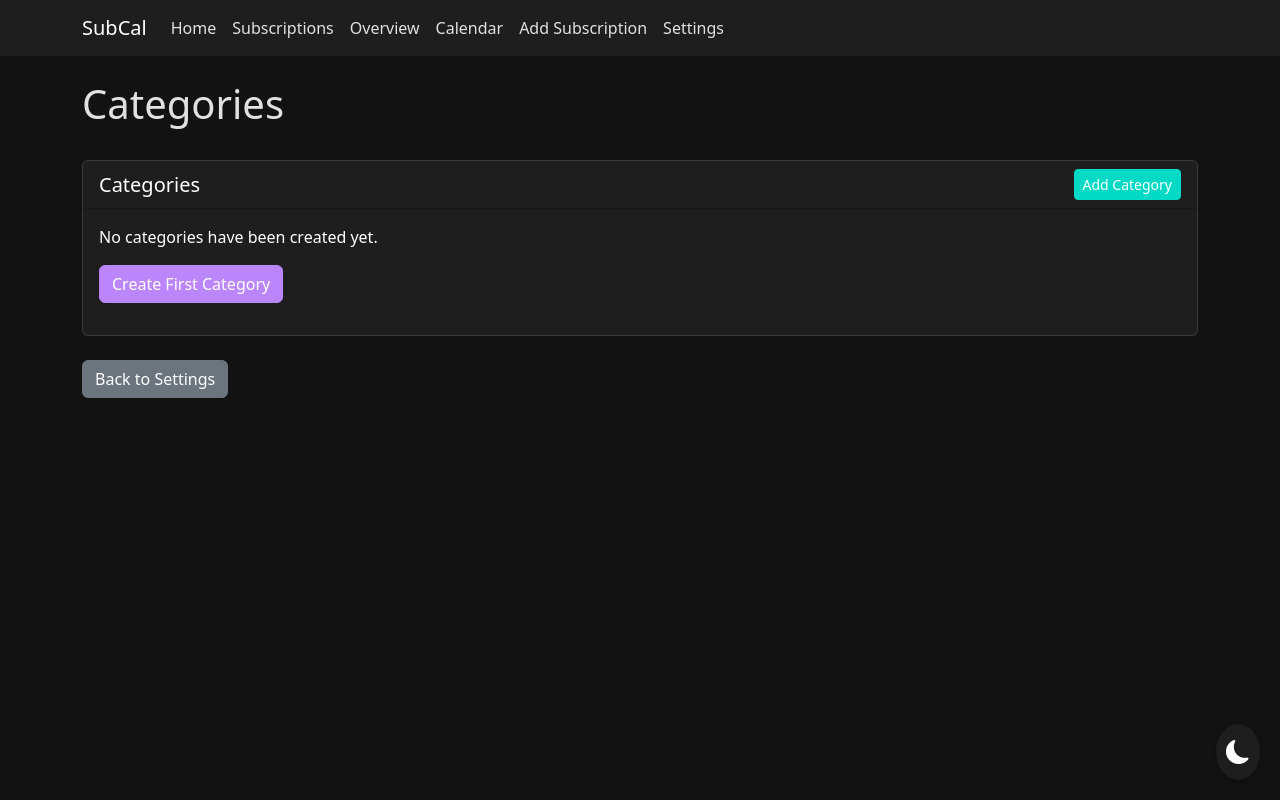
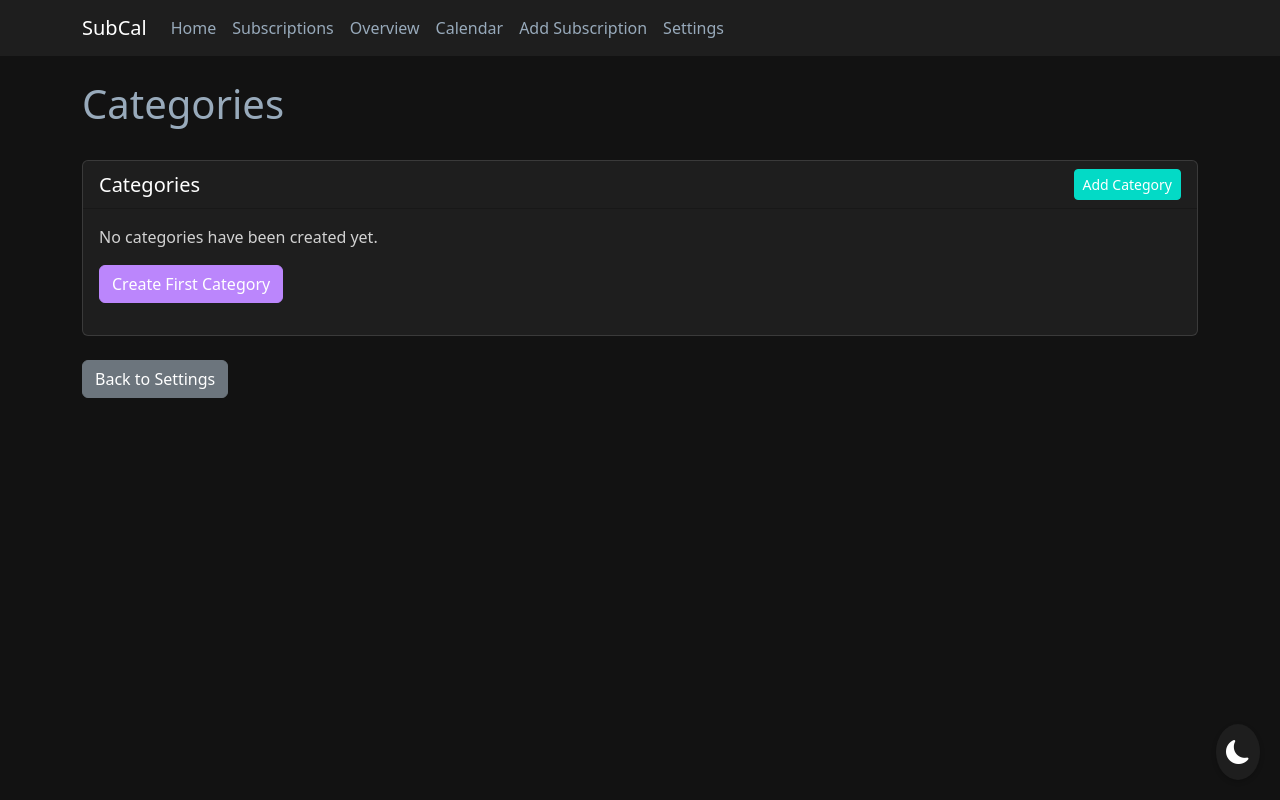
Before and after one commit to lechemmy/SubCal, a Django app: page /categories/ in a window 1280 px wide. Run offline with Django 5.2, Linux system fonts and the light colour scheme; data that the repository does not hold is empty.

Commit message:
Update color variables and improve dark mode styling
Adjusted dark and light mode background colors for better contrast and readability. Enhanced table-striped text color override and refined text-muted visibility in dark mode for consistency with the overall design.

```diff
--- a/templates/base.html
+++ b/templates/base.html
@@ -14,11 +14,11 @@
             --dark-primary: #bb86fc;
             --dark-secondary: #03dac6;
             --dark-error: #cf6679;
-            --dark-on-bg: #e1e1e1;
+            --dark-on-bg: #98aabb;
             --dark-on-surface: #ffffff;
             --dark-border: rgba(255, 255, 255, 0.125);
             --dark-border-light: rgba(255, 255, 255, 0.2);
-            --dark-table-stripe: rgba(255, 255, 255, 0.05);
+            --dark-table-stripe: rgba(255, 255, 255, 0.15);
             --dark-table-hover: rgba(255, 255, 255, 0.075);
 
             /* Light mode variables */
@@ -27,7 +27,7 @@
             --light-primary: #6200ee;
             --light-secondary: #03dac6;
             --light-error: #b00020;
-            --light-on-bg: #212529;
+            --light-on-bg: #98aabb;
             --light-on-surface: #000000;
             --light-border: rgba(0, 0, 0, 0.125);
             --light-border-light: rgba(0, 0, 0, 0.2);
@@ -134,6 +134,11 @@
             transition: background-color 0.3s;
         }
 
+        /* Override Bootstrap's table-striped text color in dark mode */
+        .table-striped>tbody>tr:nth-of-type(odd)>* {
+            color: var(--on-surface);
+        }
+
         .table-hover tbody tr:hover {
             color: var(--on-surface);
             background-color: var(--table-hover);
@@ -166,9 +171,9 @@
             box-shadow: 0 2px 5px rgba(0, 0, 0, 0.3);
         }
 
-        /* Make text-muted white in dark mode */
+        /* Make text-muted more visible in dark mode */
         html:not(.light-mode) .text-muted {
-            color: white !important;
+            color: rgba(255, 255, 255, 0.8) !important;
         }
 
         .theme-switch:hover {
```
